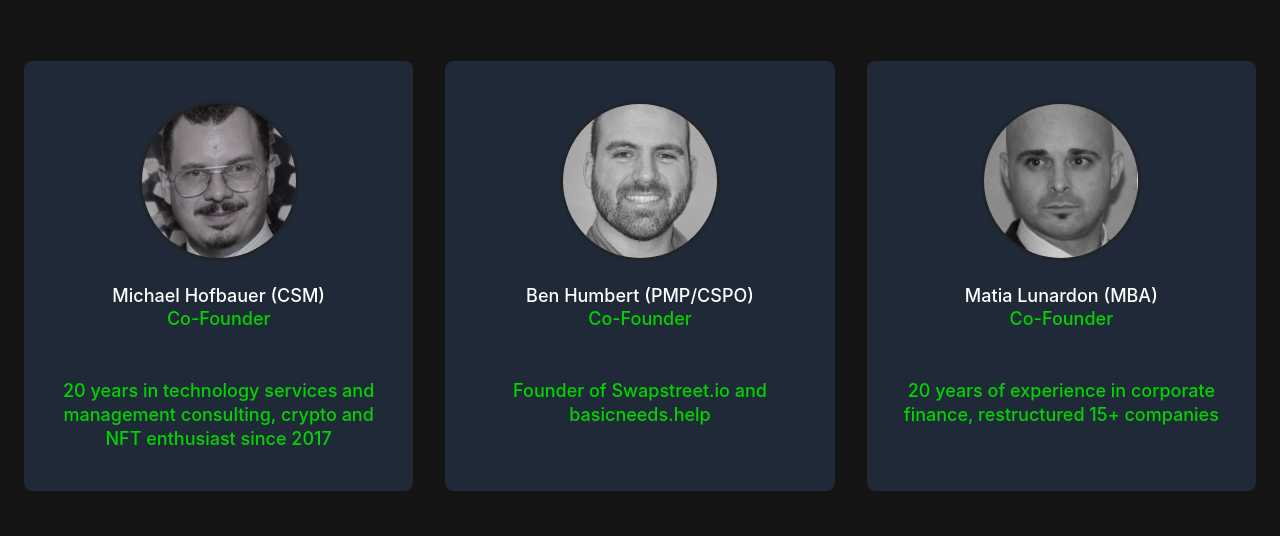
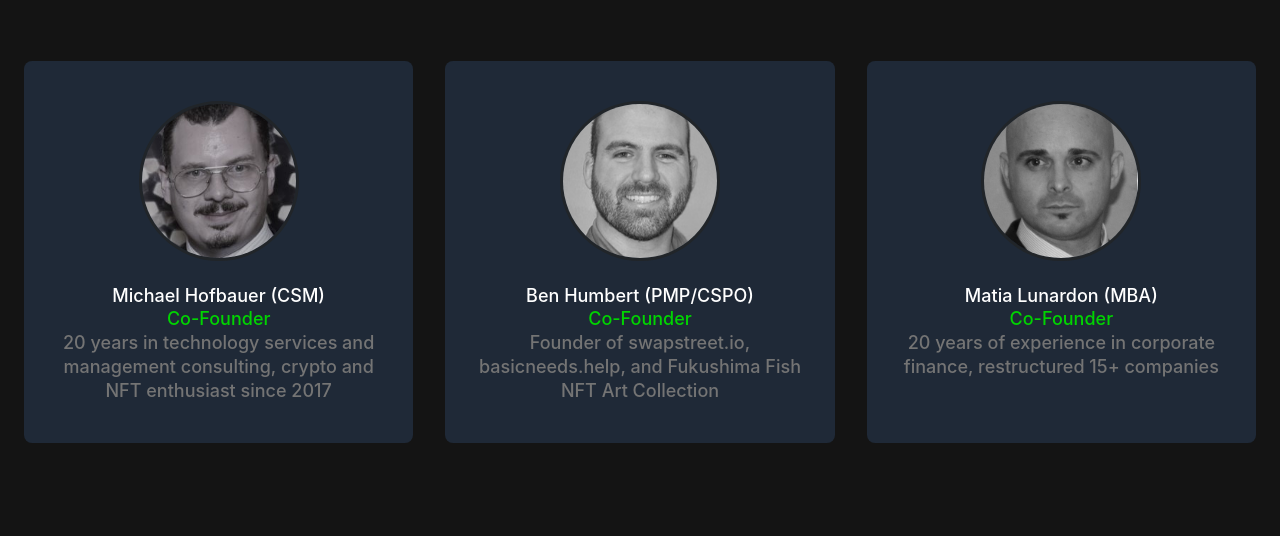
Before and after one commit to BLLCrypto/Green-Candle-Consulting, a website: page front-end-master/index.html in a window 1280 px wide. Shown: the part 2003-2539 px from the top of the page. Drawn offline with nearby package versions, Linux system fonts and the light colour scheme.

Commit message:
Update index.html

```diff
--- a/front-end-master/index.html
+++ b/front-end-master/index.html
@@ -189,9 +189,8 @@
           <img src="./images/team/Michael.JPG" alt="Michael Hoffbauer" />
           <div class="team-grid__item-inner">
             <h3>Michael Hofbauer (CSM)</h3>
-            <p>Co-Founder</p><br>
-            <br>
-            <p>20 years in technology services and management consulting, crypto and NFT enthusiast since 2017</p>
+            <p>Co-Founder</p>
+            <p2>20 years in technology services and management consulting, crypto and NFT enthusiast since 2017</p2>
 
           </div>
         </div>
@@ -199,9 +198,8 @@
           <img src="./images/team/Ben_Humbert.png" alt="Ben Humbert" />
           <div class="team-grid__item-inner">
             <h3>Ben Humbert (PMP/CSPO)</h3>
-            <p>Co-Founder</p><br>
-            <br>
-            <p>Founder of Swapstreet.io and basicneeds.help </p>
+            <p>Co-Founder</p>
+            <p2>Founder of swapstreet.io, basicneeds.help, and Fukushima Fish NFT Art Collection</p2>
           </div>
         </div>
 
@@ -210,9 +208,8 @@
           <img src="./images/team/Matia.jpg" alt="Mattias" />
           <div class="team-grid__item-inner">
             <h3>Matia Lunardon (MBA)</h3>
-            <p>Co-Founder</p> <br>
-            <br>
-            <p>20 years of experience in corporate finance, restructured 15+ companies</p>
+            <p>Co-Founder</p>
+            <p2>20 years of experience in corporate finance, restructured 15+ companies</p2>
 
           </div>
         </div>
```
